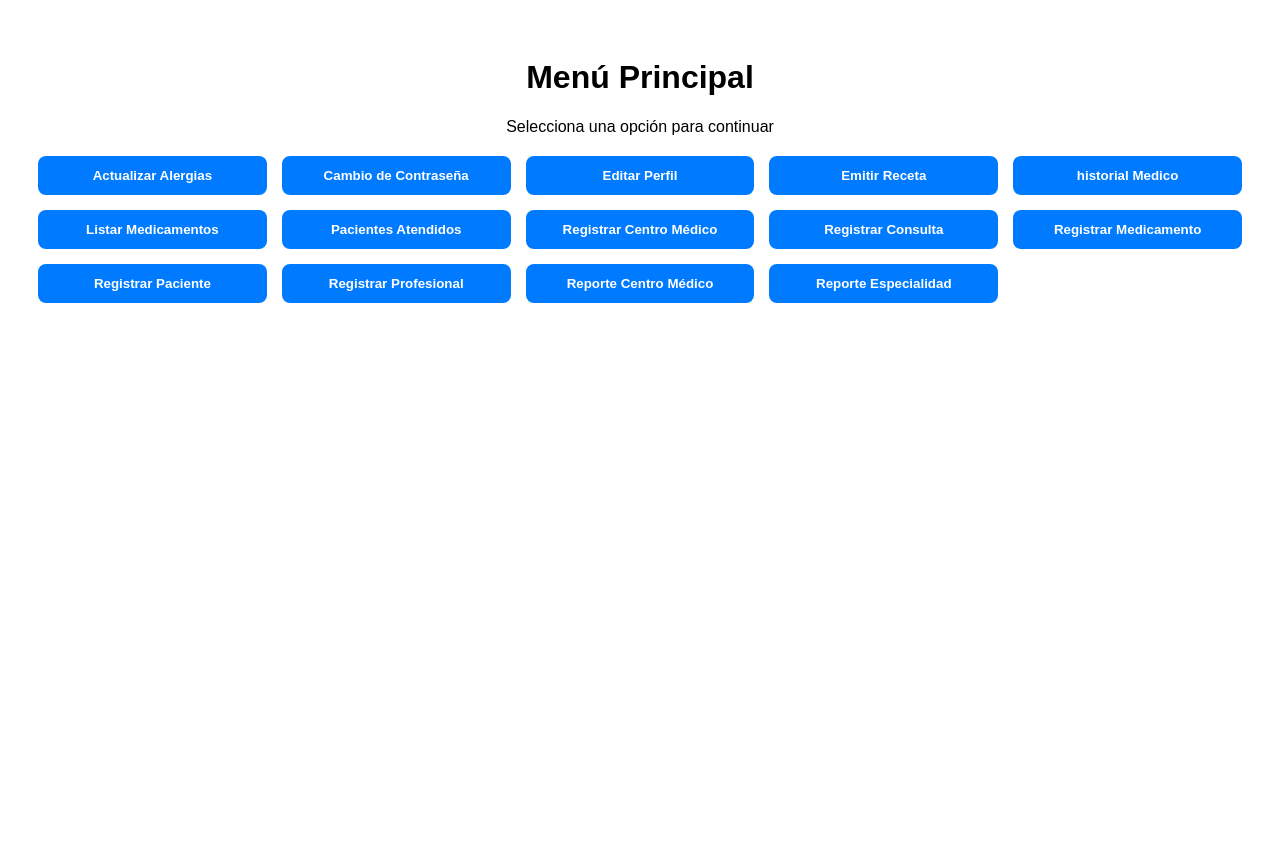
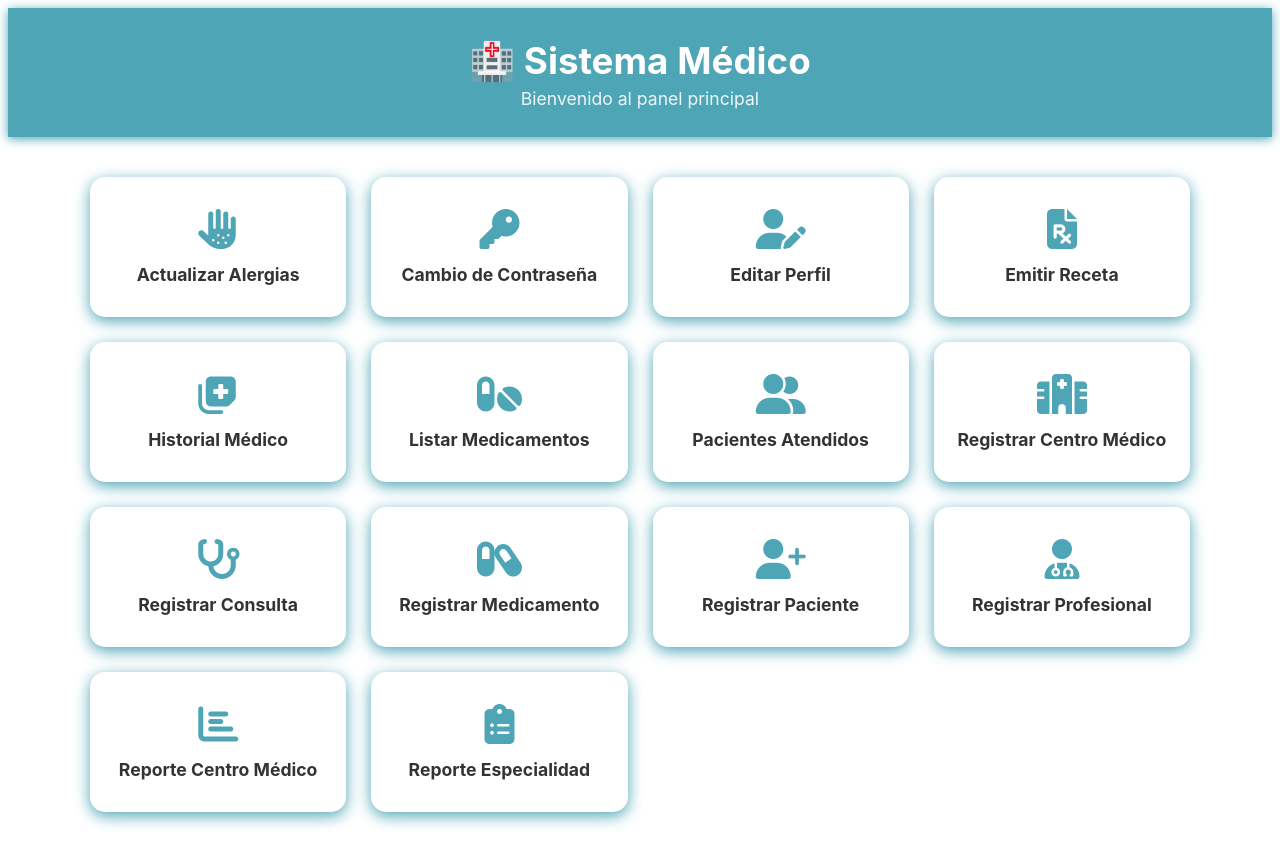
Before and after one commit to flzuazo/Frontend-G1-Arqui-Web, an Angular app: page /menu in a window 1280 px wide. Before the commit the page ends 800 px from the top, so only its background shows below. Built offline with nearby package versions, Linux system fonts and the light colour scheme.

Commit message:
menu principal mejorado

```diff
--- a/src/app/components/actualizar-alergias/actualizar-alergias.css
+++ b/src/app/components/actualizar-alergias/actualizar-alergias.css
@@ -9,7 +9,7 @@
 }
 
 .logo-text {
-  color: #39A0ED;
+  color: #39a0ed;
   font-weight: bold;
   font-size: 1.3rem;
 }
@@ -31,7 +31,7 @@ body{
   margin:0;
   font-family:system-ui,-apple-system,Segoe UI,Roboto,Ubuntu,"Helvetica Neue",Arial;
   color:var(--c-text);
-  background:#fff;
+  background: #e4d3d3;
 }
 
 .main-content{
--- a/src/app/components/menu-principal/menu-principal.css
+++ b/src/app/components/menu-principal/menu-principal.css
@@ -1,27 +1,68 @@
+body {
+  margin: 0;
+  background: linear-gradient(135deg, #ffffff, #e8f0ff);
+  font-family: 'Poppins', sans-serif;
+}
+
+.menu-header {
+  text-align: center;
+  padding: 30px 0 10px;
+  background: #4ea5b6;
+  color: white;
+  box-shadow: 0 2px 10px rgb(78, 165, 182);
+}
+
+.menu-header h1 {
+  font-size: 2.3em;
+  margin: 0;
+}
+
+.menu-header p {
+  font-size: 1.1em;
+  margin-top: 5px;
+  opacity: 0.9;
+}
+
 .menu-container {
-  text-align: center;
-  padding: 30px;
-  font-family: Arial, sans-serif;
+  padding: 40px;
+  display: flex;
+  justify-content: center;
+  align-items: center;
 }
 
 .menu-grid {
   display: grid;
-  grid-template-columns: repeat(auto-fit, minmax(200px, 1fr));
-  gap: 15px;
-  margin-top: 20px;
+  grid-template-columns: repeat(auto-fit, minmax(220px, 1fr));
+  gap: 25px;
+  width: 100%;
+  max-width: 1100px;
 }
 
-button {
-  padding: 12px;
-  background-color: #007bff;
-  border: none;
-  color: white;
-  font-weight: bold;
-  border-radius: 8px;
+.menu-card {
+  background: white;
+  border-radius: 15px;
+  box-shadow: 0 4px 15px rgb(78, 165, 182);
+  padding: 30px 20px;
+  text-align: center;
+  transition: all 0.3s ease;
   cursor: pointer;
-  transition: 0.2s;
+  border: 2px solid transparent;
 }
 
-button:hover {
-  background-color: #0056b3;
+.menu-card:hover {
+  transform: translateY(-6px);
+  border-color: #4ea5b6;
+  box-shadow: 0 8px 20px rgb(78, 165, 182);
 }
+
+.menu-card i {
+  font-size: 2.5em;
+  color: #4ea5b6;
+  margin-bottom: 15px;
+}
+
+.menu-card h3 {
+  font-size: 1.1em;
+  color: #333;
+  margin: 0;
+}
--- a/src/app/components/menu-principal/menu-principal.html
+++ b/src/app/components/menu-principal/menu-principal.html
@@ -1,21 +1,83 @@
+<div class="menu-header">
+  <h1>🏥 Sistema Médico</h1>
+  <p>Bienvenido al panel principal</p>
+</div>
+
 <main class="menu-container">
-  <h1>Menú Principal</h1>
-  <p>Selecciona una opción para continuar</p>
+  <div class="menu-grid">
+    <div class="menu-card" routerLink="/actualizar-alergias">
+      <i class="fas fa-allergies"></i>
+      <h3>Actualizar Alergias</h3>
+    </div>
 
-  <div class="menu-grid">
-    <button routerLink="/actualizar-alergias">Actualizar Alergias</button>
-    <button routerLink="/cambio-contraseña">Cambio de Contraseña</button>
-    <button routerLink="/editar">Editar Perfil</button>
-    <button routerLink="/emitir-receta">Emitir Receta</button>
-    <button routerLink="/historial-medico">historial Medico</button>
-    <button routerLink="/listar-medicamentos">Listar Medicamentos</button>
-    <button routerLink="/pacientes-atendidos">Pacientes Atendidos</button>
-    <button routerLink="/registro-centro-medico">Registrar Centro Médico</button>
-    <button routerLink="/registro-consulta">Registrar Consulta</button>
-    <button routerLink="/registro-medicamento">Registrar Medicamento</button>
-    <button routerLink="/registro-paciente">Registrar Paciente</button>
-    <button routerLink="/registro-profesional">Registrar Profesional</button>
-    <button routerLink="/reporte-centro-medico">Reporte Centro Médico</button>
-    <button routerLink="/informes/reporte-especialidad">Reporte Especialidad</button>
+    <div class="menu-card" routerLink="/cambio-contraseña">
+      <i class="fas fa-key"></i>
+      <h3>Cambio de Contraseña</h3>
+    </div>
+
+    <div class="menu-card" routerLink="/editar">
+      <i class="fas fa-user-edit"></i>
+      <h3>Editar Perfil</h3>
+    </div>
+
+    <div class="menu-card" routerLink="/emitir-receta">
+      <i class="fas fa-file-prescription"></i>
+      <h3>Emitir Receta</h3>
+    </div>
+
+    <div class="menu-card" routerLink="/historial-medico">
+      <i class="fas fa-notes-medical"></i>
+      <h3>Historial Médico</h3>
+    </div>
+
+    <div class="menu-card" routerLink="/listar-medicamentos">
+      <i class="fas fa-pills"></i>
+      <h3>Listar Medicamentos</h3>
+    </div>
+
+    <div class="menu-card" routerLink="/pacientes-atendidos">
+      <i class="fas fa-user-friends"></i>
+      <h3>Pacientes Atendidos</h3>
+    </div>
+
+    <div class="menu-card" routerLink="/registro-centro-medico">
+      <i class="fas fa-hospital"></i>
+      <h3>Registrar Centro Médico</h3>
+    </div>
+
+    <div class="menu-card" routerLink="/registro-consulta">
+      <i class="fas fa-stethoscope"></i>
+      <h3>Registrar Consulta</h3>
+    </div>
+
+    <div class="menu-card" routerLink="/registro-medicamento">
+      <i class="fas fa-capsules"></i>
+      <h3>Registrar Medicamento</h3>
+    </div>
+
+    <div class="menu-card" routerLink="/registro-paciente">
+      <i class="fas fa-user-plus"></i>
+      <h3>Registrar Paciente</h3>
+    </div>
+
+    <div class="menu-card" routerLink="/registro-profesional">
+      <i class="fas fa-user-md"></i>
+      <h3>Registrar Profesional</h3>
+    </div>
+
+    <div class="menu-card" routerLink="/reporte-centro-medico">
+      <i class="fas fa-chart-bar"></i>
+      <h3>Reporte Centro Médico</h3>
+    </div>
+
+    <div class="menu-card" routerLink="/informes/reporte-especialidad">
+      <i class="fas fa-clipboard-list"></i>
+      <h3>Reporte Especialidad</h3>
+    </div>
   </div>
 </main>
+
+<link
+  rel="stylesheet"
+  href="https://cdnjs.cloudflare.com/ajax/libs/font-awesome/6.5.0/css/all.min.css"
+/>
```
